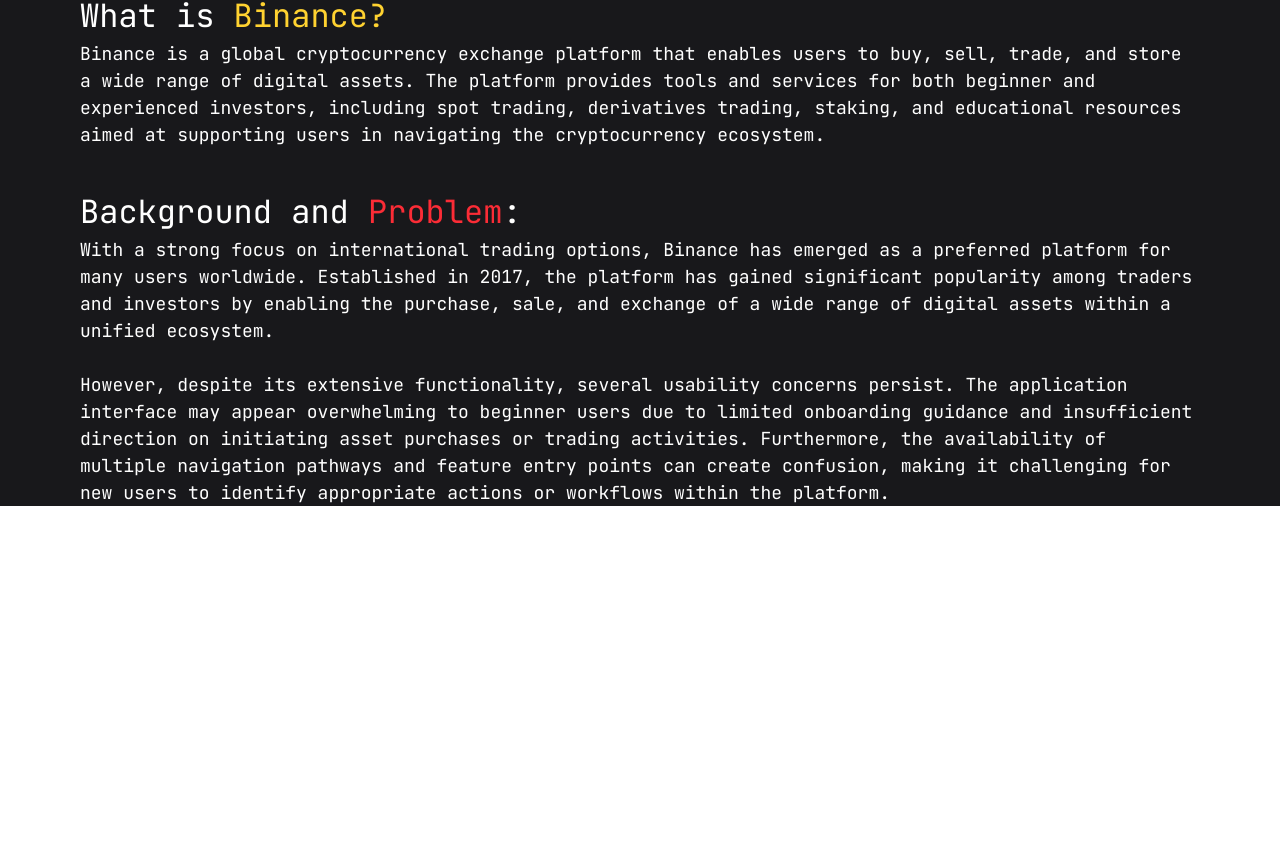
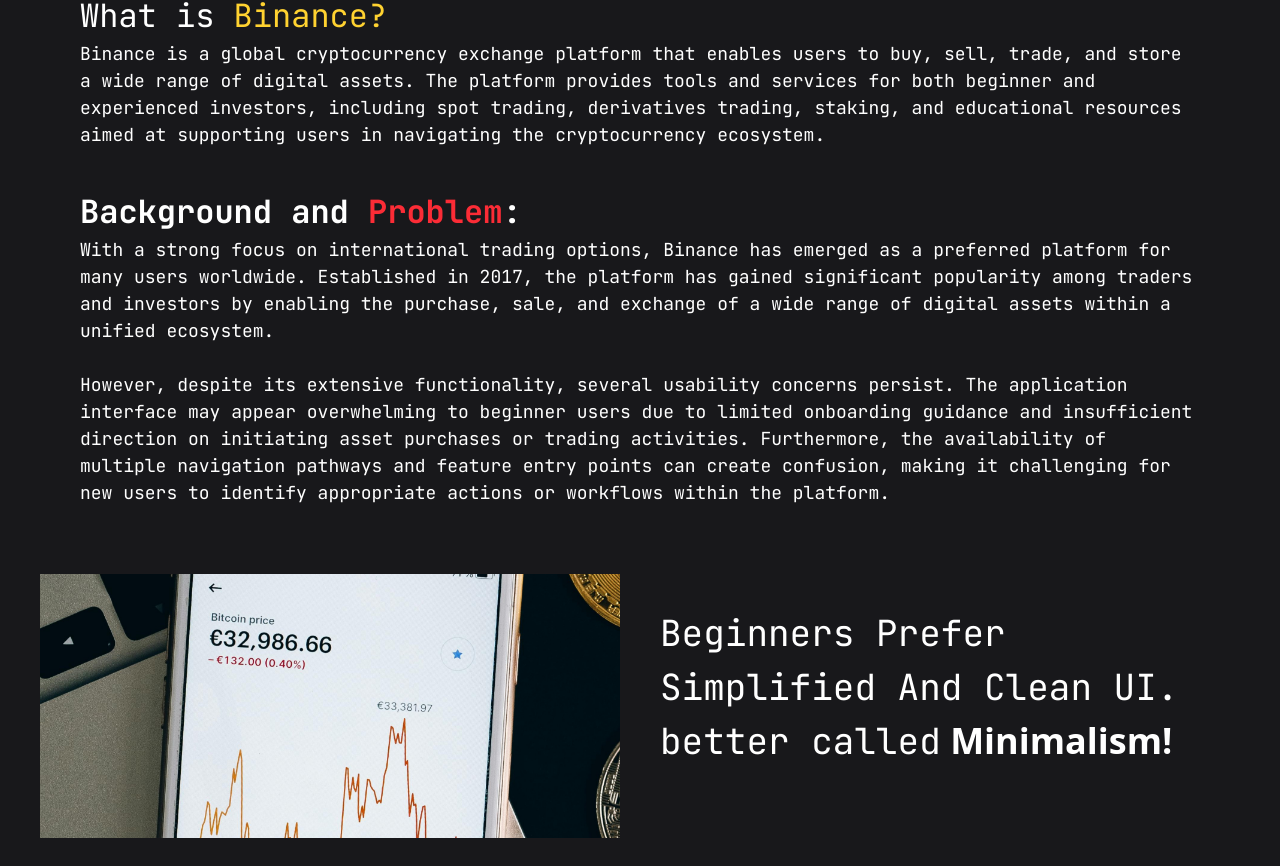
Before and after one commit to Atharvakumkar/Binance-UX-Case-Study, a React (Vite) app: page / in a window 1280 px wide. Shown: the part 650-1516 px from the top of the page. Before the commit the page ends 1156 px from the top, so only its background shows below. Built offline with nearby package versions, Linux system fonts and the light colour scheme.

Commit message:
Added a new section in Background and Problem along with the image

```diff
--- a/src/components/bgandprb.jsx
+++ b/src/components/bgandprb.jsx
@@ -1,11 +1,29 @@
+import image5 from "./img5.jpg";
+
 function Problem() {
     return(
+    <div>
         <div className="bg-zinc-900">
-            <h1 className="px-20 pt-10 font-heading text-white text-[32px]">Background and <span className="text-red-500">Problem</span>:</h1>
+            <h1 className="px-20 pt-10 font-heading text-white text-[32px] font-bold">Background and <span className="text-red-500">Problem</span>:</h1>
             <p className="px-20  font-heading text-white text-[18px]">With a strong focus on international trading options, Binance has emerged as a preferred platform for many users worldwide. Established in 2017, the platform has gained significant popularity among traders and investors by enabling the purchase, sale, and exchange of a wide range of digital assets within a unified ecosystem.<br></br>
             <br></br>
 However, despite its extensive functionality, several usability concerns persist. The application interface may appear overwhelming to beginner users due to limited onboarding guidance and insufficient direction on initiating asset purchases or trading activities. Furthermore, the availability of multiple navigation pathways and feature entry points can create confusion, making it challenging for new users to identify appropriate actions or workflows within the platform.</p>
         </div>
+        <div className="grid grid-cols-2 gap-10 px-10 pt-10 items">
+
+                        <div className="flex flex-col items-center text-center">
+                            <img
+                                src={image5}
+                                alt="Focus area 1"
+                                className="h-80 w-auto object-contain"
+                            />
+                        </div>
+                        <p className="text-white mt-15 font-heading text-[36px]">
+                                Beginners Prefer Simplified And Clean UI.<br></br>
+                                better called<span className = "font-sans font-bold"> Minimalism!</span>
+                            </p>
+        </div>
+    </div>
     );
 }
 
```
Also changed, not shown: src/components/img5.jpg (added).
